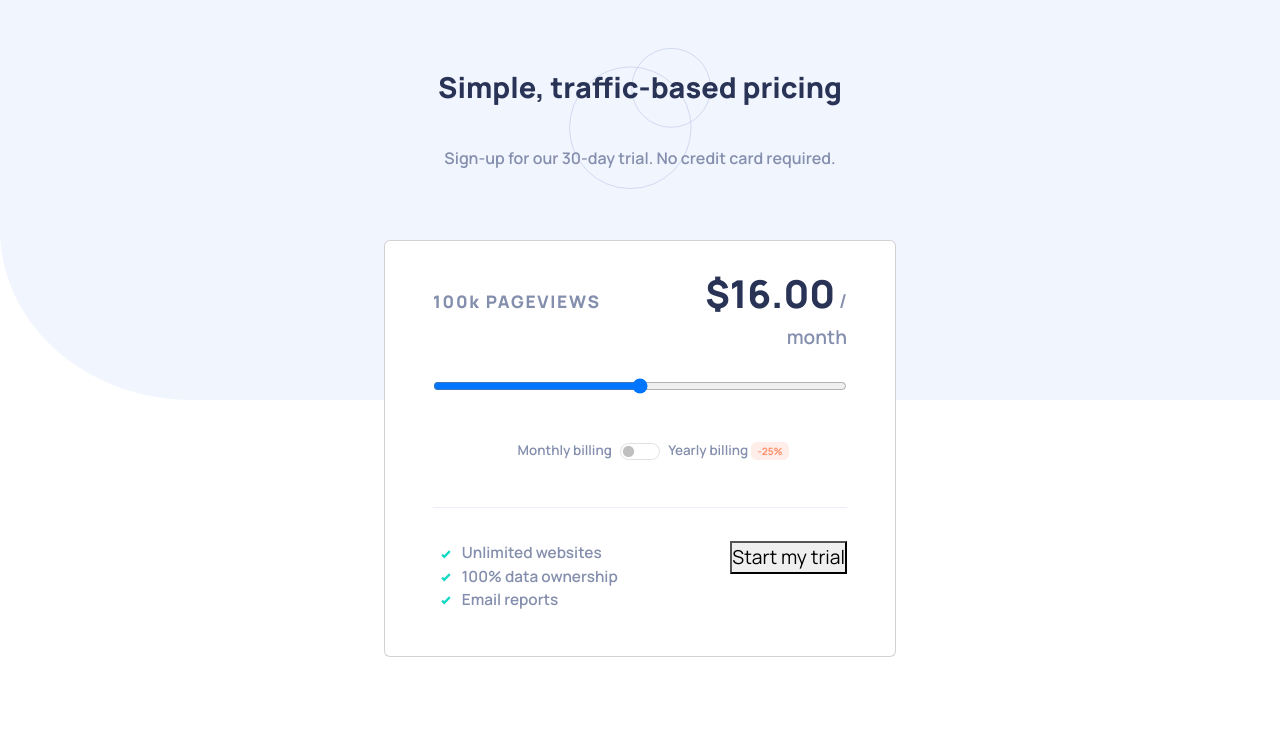
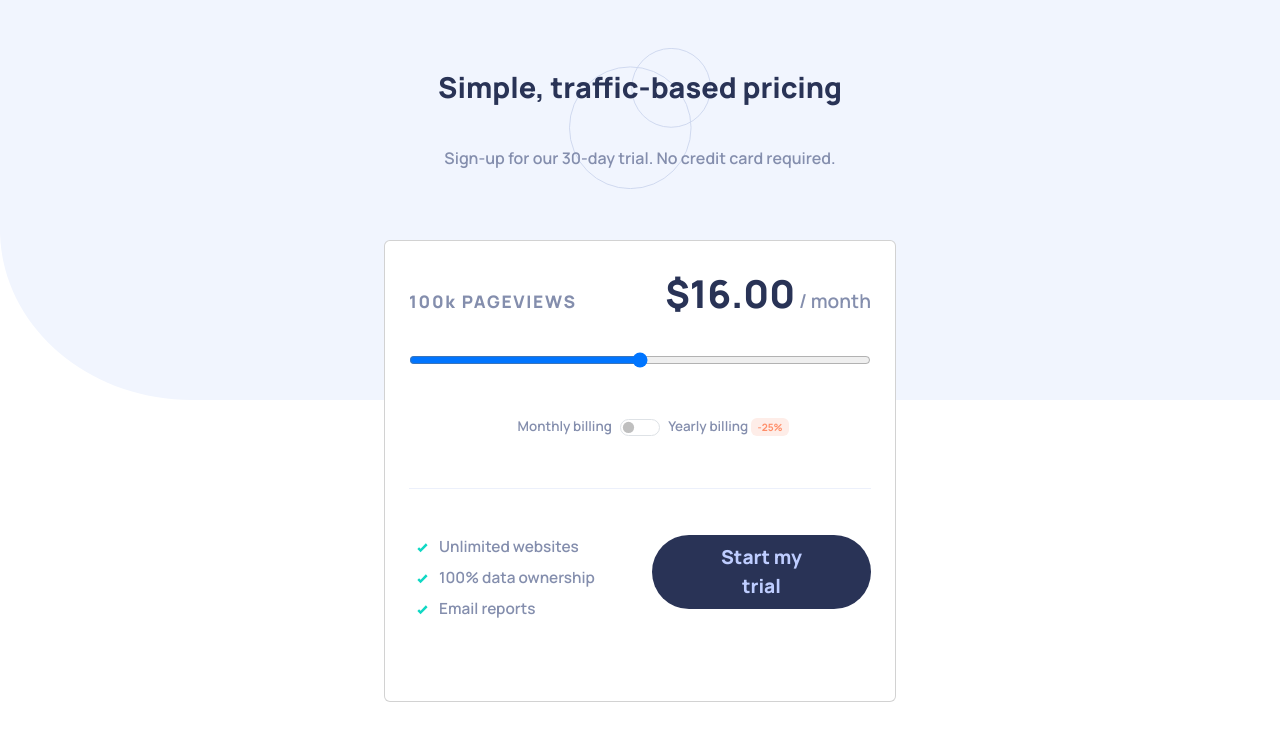
Before and after one commit to jazdmiller/interactive-pricing-component, a React (Create React App) app: page / in a window 1280 px wide. Shown: the top 740 px of the page. Built offline with nearby package versions, Linux system fonts and the light colour scheme.

Commit message:
add button styling

```diff
--- a/src/App.css
+++ b/src/App.css
@@ -86,13 +86,25 @@ html, body{
 .divider{
   border-bottom: 1px #ECF0FB solid;
   width: 100%;
-  margin-bottom: 8%;
+  margin-bottom: 10%;
 }
 
 .check-icon{
   width: 5%;
 }
 
+.start-btn button{
+  border: none;
+  background-color: #293356;
+  color: #BECDFF;
+  border-radius: 50px;
+  font-family: 'Manrope', sans-serif;
+  font-weight: 800;
+}
+
+.start-btn{
+  margin-bottom: 10%;
+}
 
 
 /* ****** MEDIA QUERIES ******** */
@@ -130,6 +142,7 @@ html, body{
 
   #list-text{
     font-size: 1em;
+    margin-bottom: 10%;
   }
 }
 
--- a/src/components/Card.js
+++ b/src/components/Card.js
@@ -5,7 +5,7 @@ function Card() {
   return (
     <div>
          <div className='card w-md-50 mx-auto'>
-            <div className='card-body p-4 px-5'>
+            <div className='card-body p-4'>
                 <div className='row mb-3'>
                     <div className='col-md-6 order-sm-1 pt-md-4 text-center text-md-start col-margin' id='pageview-text'>
                         100k PAGEVIEWS
@@ -30,12 +30,12 @@ function Card() {
 
                 <div className='row'>
                     <div className='col-12 col-md-6 text-center text-md-start col-margin' id="list-text">
-                        <div><span className='mx-2'><img className="check-icon" src={IconCheck} /></span> Unlimited websites</div>
-                        <div><span className='mx-2'><img className="check-icon" src={IconCheck} /></span> 100% data ownership</div>
-                        <div><span className='mx-2'><img className="check-icon" src={IconCheck} /></span> Email reports</div>
+                        <div className='mb-2'><span className='mx-2'><img className="check-icon" src={IconCheck} /></span> Unlimited websites</div>
+                        <div className='mb-2'><span className='mx-2'><img className="check-icon" src={IconCheck} /></span> 100% data ownership</div>
+                        <div className='mb-2'><span className='mx-2'><img className="check-icon" src={IconCheck} /></span> Email reports</div>
                     </div>
-                    <div className='col-12 col-md-6 text-center text-md-end'>
-                        <button>Start my trial</button>
+                    <div className='col-12 col-md-6 text-center text-md-end start-btn'>
+                        <button className='px-5 py-2'>Start my trial</button>
                     </div>
                 </div>
 
```
